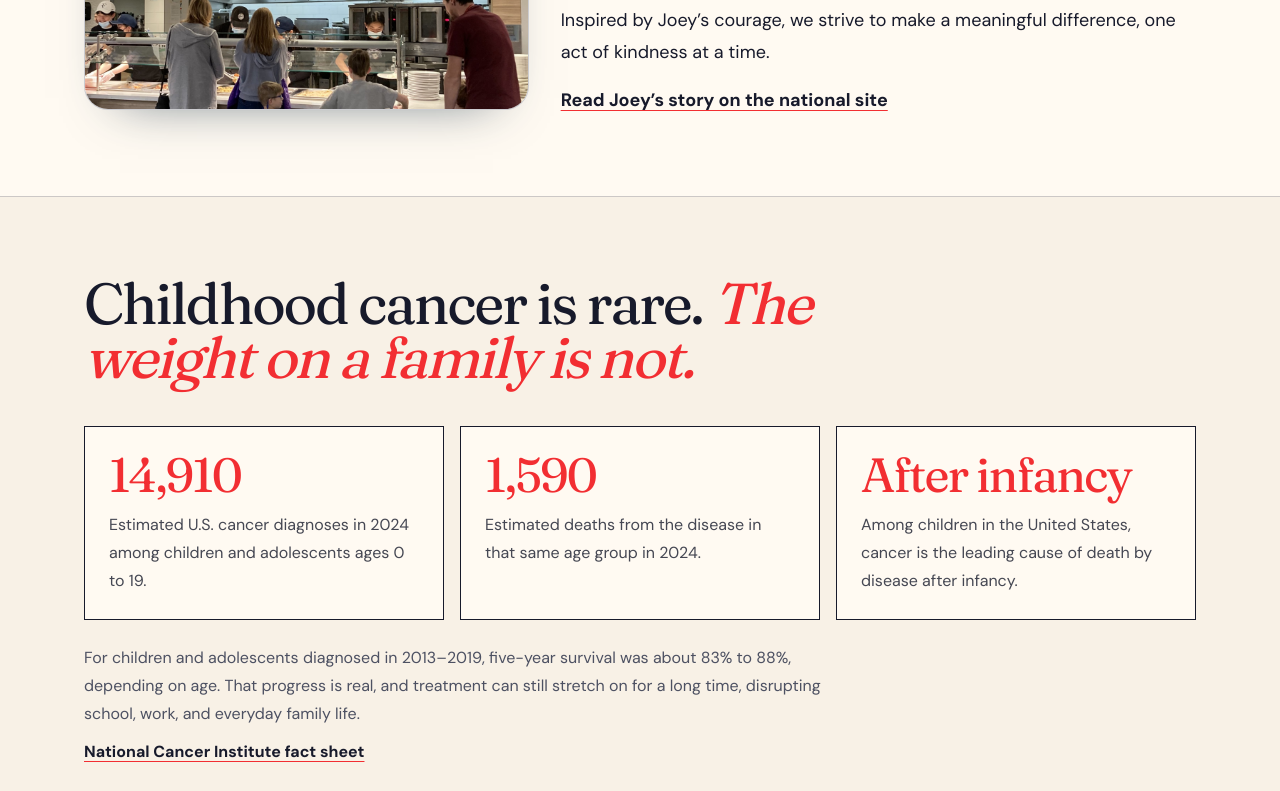
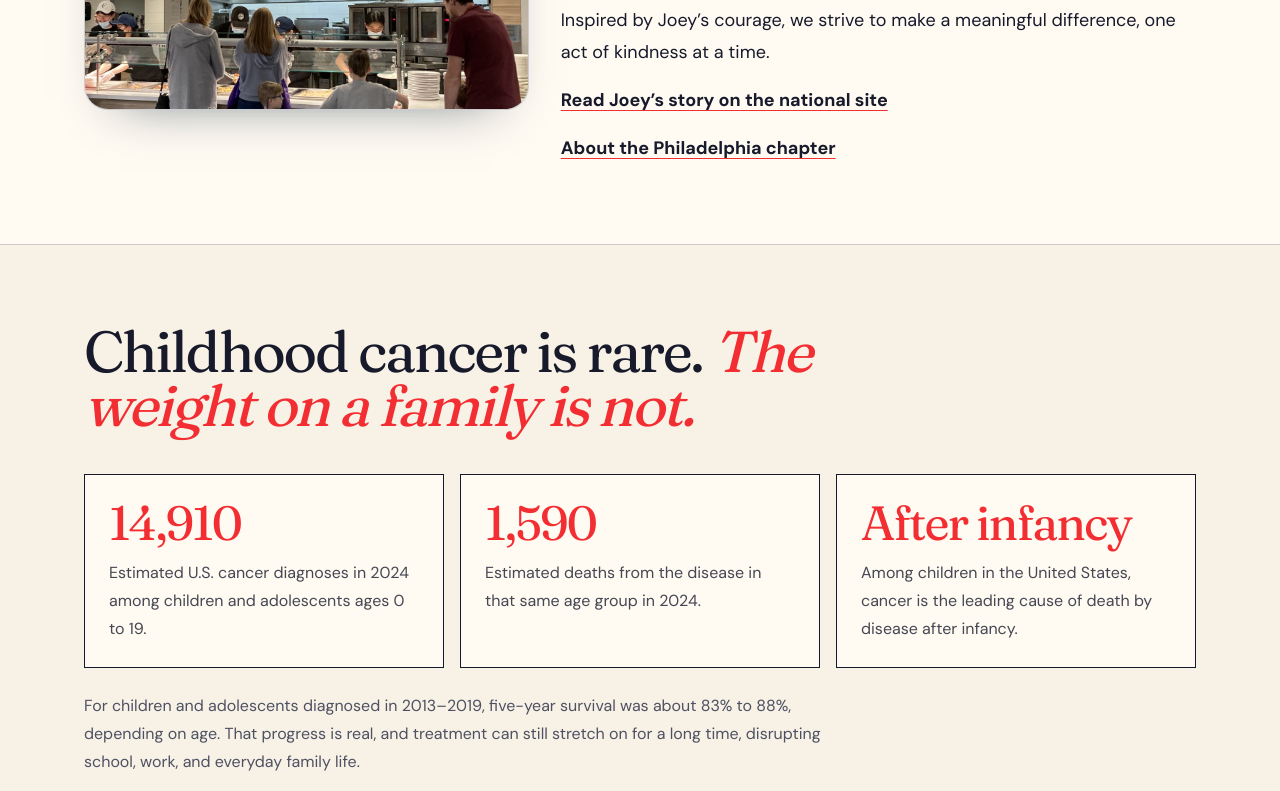
Before and after one commit to xiedong2000/super-joey-philadelphia, a Next.js app: page / in a window 1280 px wide. Shown: the part 1720-2511 px from the top of the page. Built offline with nearby package versions, Linux system fonts and the light colour scheme.

Commit message:
About page: Added an About link to the footer’s Visit section. Added an About the Philadelphia chapter link to the homepage’s “One Child. A Legacy of Hope.” section.

```diff
--- a/app/page.tsx
+++ b/app/page.tsx
@@ -162,6 +162,14 @@ export default function HomePage() {
                 Read Joey’s story on the national site
               </a>
             </p>
+            <p>
+              <Link
+                className="font-bold text-navy underline decoration-ribbon underline-offset-4"
+                href="/about"
+              >
+                About the Philadelphia chapter
+              </Link>
+            </p>
           </div>
         </div>
       </section>
--- a/components/SiteFooter.tsx
+++ b/components/SiteFooter.tsx
@@ -24,6 +24,12 @@ export function SiteFooter() {
             Visit
           </p>
           <ul className="mt-3 space-y-2 text-sm text-navy/80">
+            <li>
+              <Link href="/about" className="inline-flex items-center gap-2 hover:text-ribbon">
+                <SiteIcon name="about" className="h-4 w-4" />
+                About
+              </Link>
+            </li>
             <li>
               <Link href="/events" className="inline-flex items-center gap-2 hover:text-ribbon">
                 <SiteIcon name="activities" className="h-4 w-4" />
```
